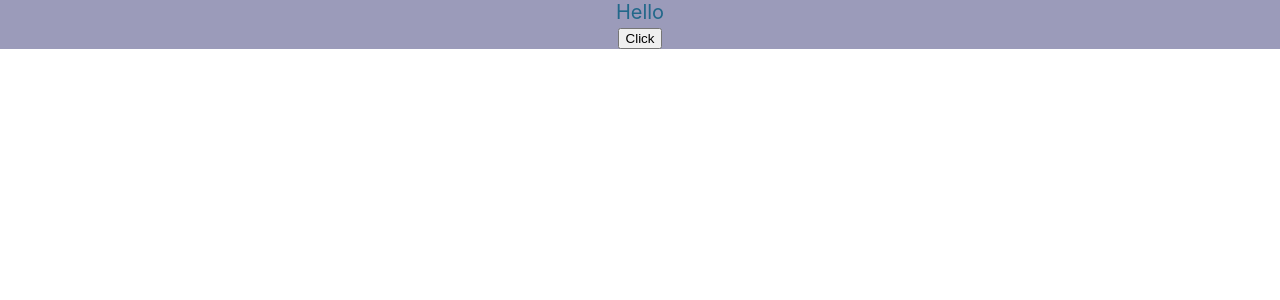
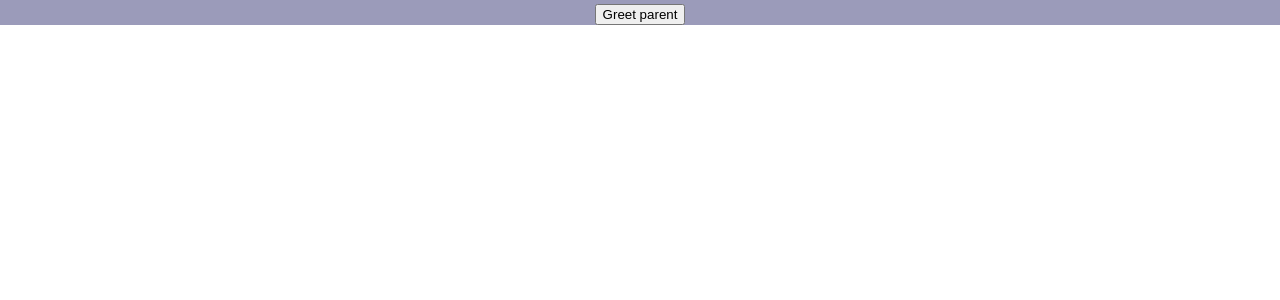
Before and after one commit to hanzalarohan123/Lupin, a React (Create React App) app: page / in a window 1280 px wide. Shown: the top 300 px of the page. Built offline with nearby package versions, Linux system fonts and the light colour scheme.

Commit message:
learnt how child component can call parent methods in form of probs

```diff
--- a/src/App.js
+++ b/src/App.js
@@ -1,15 +1,17 @@
-import logo from './logo.svg';
-import './App.css';
-import Greet from './Components/Greet';
-import Welcome from './Components/Welcome';
-import IncludinState from './Components/IncludinState';
-import CounterUsingUseState from './Components/CounterUsingUseState';
-import FunctionCick from './Components/FunctionCick';
-import ClickClass from './Components/ClickClass';
-import BindClick from './Components/BindClick';
+import logo from "./logo.svg";
+import "./App.css";
+import Greet from "./Components/Greet";
+import Welcome from "./Components/Welcome";
+import IncludinState from "./Components/IncludinState";
+import CounterUsingUseState from "./Components/CounterUsingUseState";
+import FunctionCick from "./Components/FunctionCick";
+import ClickClass from "./Components/ClickClass";
+import BindClick from "./Components/BindClick";
+import ParentComponent from "./Components/ParentComponent";
 function App() {
   return (
     <div className="App">
+      <ParentComponent/>
       {/* <CounterUsingUseState/>
      <Greet name="sss" age='12'><p>child prop 1</p> </Greet>
        <Greet name="sss" age='13'><button>cick me</button></Greet>
@@ -23,12 +25,9 @@ function App() {
       <Welcome name="sss" age='12' />
        <Greet name="sss" age='1'></Greet>
 <FunctionCick  />
-  <ClickClass/>*/ }
-      <BindClick />
-
-
+  <ClickClass/>
+  <BindClick />*/}
     </div>
-
   );
 }
 
--- /dev/null
+++ b/src/Components/ChildComponent.js
@@ -0,0 +1,9 @@
+import React from 'react'
+
+function ChildComponent(props) {
+  return (
+    <button onClick={props.greetComponent1}>Greet parent</button>
+  )
+}
+
+export default ChildComponent
--- /dev/null
+++ b/src/Components/ParentComponent.js
@@ -0,0 +1,23 @@
+import React, { Component } from 'react'
+import ChildComponent from './ChildComponent'
+
+ class ParentComponent extends Component {
+     constructor(props) {
+       super(props)
+
+       this.state = {
+          statement:'Hello'
+       }
+       this.greetComponent=this.greetComponent.bind(this)
+     }
+     greetComponent(props)
+     {
+         alert(`Helllo${this.state.statement}`)
+     }
+  render() {
+    return(  <ChildComponent greetComponent1={this.greetComponent}/>
+    )
+  }
+}
+
+export default ParentComponent
```
